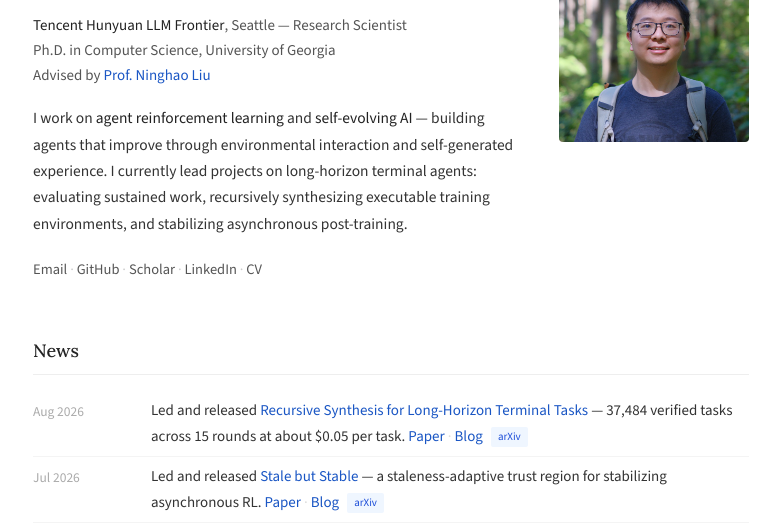
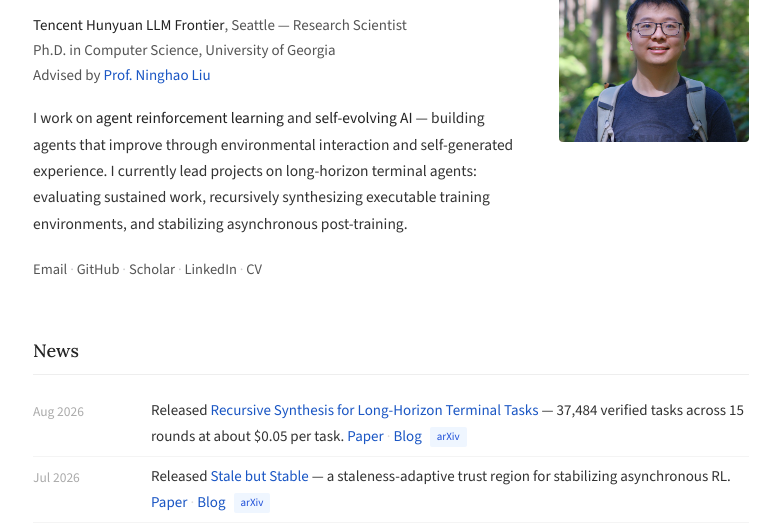
Before and after one commit to sycny/sycny.github.io, a plain HTML site: page index.html in a window 1280 px wide. Shown: the part 220-747 px from the top of the page, without its empty margins (249-1029 px from the left). Drawn offline with nearby package versions, Linux system fonts and the light colour scheme.

Commit message:
Refine project news wording

```diff
--- a/index.html
+++ b/index.html
@@ -61,8 +61,8 @@
   <!-- NEWS -->
   <section>
     <h2>News</h2>
-    <div class="news-row"><span class="news-date">Aug 2026</span><span>Led and released <a href="https://zhongzhi660.github.io/recursive-verified-synthesis-site/">Recursive Synthesis for Long-Horizon Terminal Tasks</a> — 37,484 verified tasks across 15 rounds at about $0.05 per task. <a href="https://arxiv.org/abs/2608.05466">Paper</a> <span class="sep">·</span> <a href="https://zhongzhi660.github.io/recursive-verified-synthesis-site/">Blog</a> <span class="tag tag-paper">arXiv</span></span></div>
-    <div class="news-row"><span class="news-date">Jul 2026</span><span>Led and released <a href="https://jyyang26.github.io/stable_async_analysis/">Stale but Stable</a> — a staleness-adaptive trust region for stabilizing asynchronous RL. <a href="https://arxiv.org/abs/2607.18722">Paper</a> <span class="sep">·</span> <a href="https://jyyang26.github.io/stable_async_analysis/">Blog</a> <span class="tag tag-paper">arXiv</span></span></div>
+    <div class="news-row"><span class="news-date">Aug 2026</span><span>Released <a href="https://zhongzhi660.github.io/recursive-verified-synthesis-site/">Recursive Synthesis for Long-Horizon Terminal Tasks</a> — 37,484 verified tasks across 15 rounds at about $0.05 per task. <a href="https://arxiv.org/abs/2608.05466">Paper</a> <span class="sep">·</span> <a href="https://zhongzhi660.github.io/recursive-verified-synthesis-site/">Blog</a> <span class="tag tag-paper">arXiv</span></span></div>
+    <div class="news-row"><span class="news-date">Jul 2026</span><span>Released <a href="https://jyyang26.github.io/stable_async_analysis/">Stale but Stable</a> — a staleness-adaptive trust region for stabilizing asynchronous RL. <a href="https://arxiv.org/abs/2607.18722">Paper</a> <span class="sep">·</span> <a href="https://jyyang26.github.io/stable_async_analysis/">Blog</a> <span class="tag tag-paper">arXiv</span></span></div>
     <div class="news-row"><span class="news-date">Jul 2026</span><span>Released <a href="https://zli12321.github.io/LHTB/">Long-Horizon-Terminal-Bench</a> — 46 long-horizon terminal tasks with dense, subtask-level grading. <a href="https://arxiv.org/abs/2607.08964">Paper</a> <span class="tag tag-paper">arXiv</span></span></div>
     <div class="news-row"><span class="news-date">Jun 2026</span><span>New research note: <a href="https://ruhan-wang.github.io/Harness-Handbook/">Harness Handbook</a>, with Ruhan Wang. <span class="tag tag-paper">Note</span></span></div>
     <div class="news-row"><span class="news-date">Summer 2026</span><span>Leading a research program on self-evolving terminal agents with four student researchers.</span></div>
```
